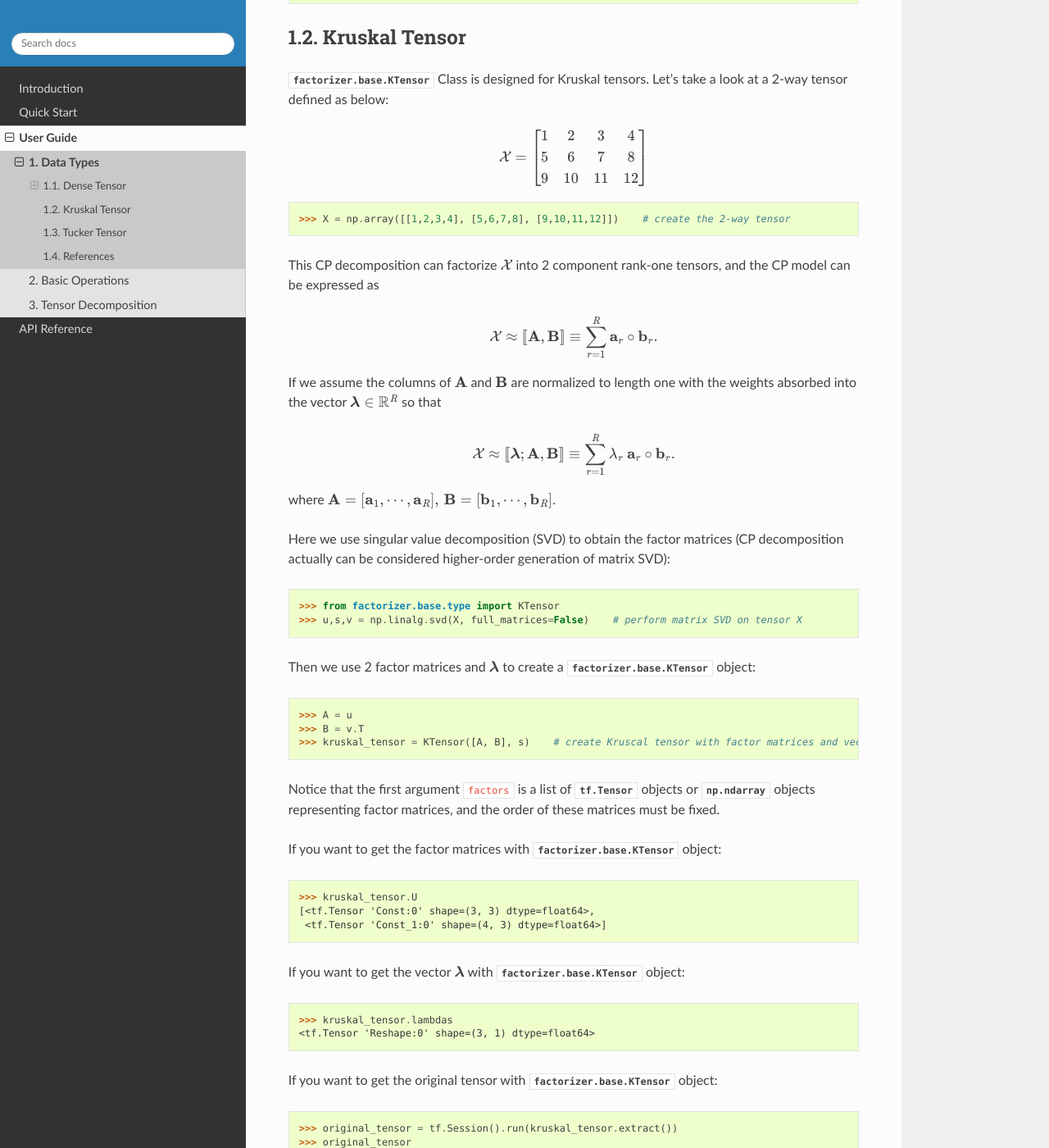
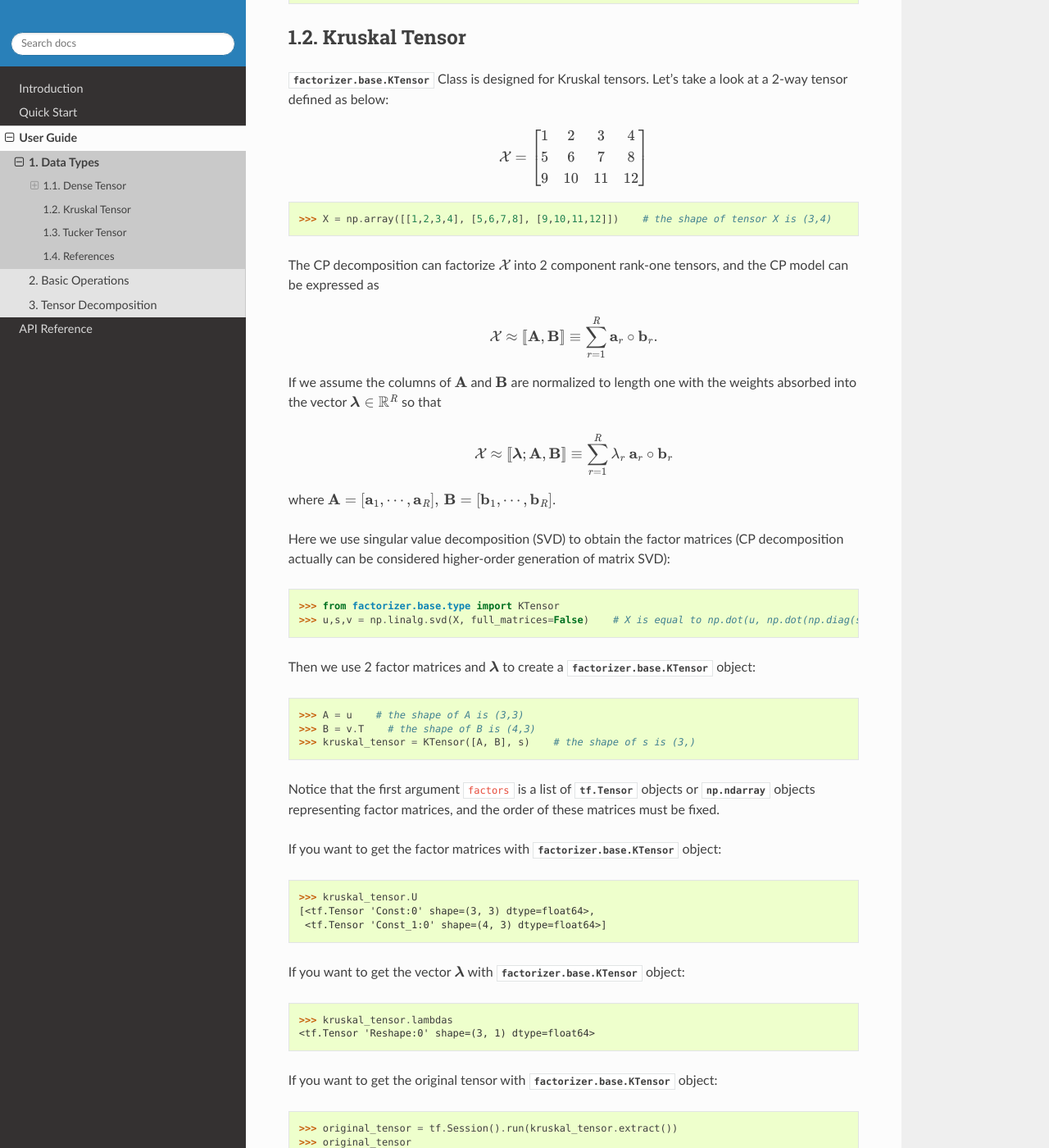
Before and after one commit to Large-Scale-Tensor-Decomposition/TensorD, a Sphinx documentation site: the page built from docs/source/guide_data.rst, in a window 1280 px wide and 1400 px high, scrolled down 770 px. Shown: the whole window at 82% size. Built offline with Sphinx 7.4.7 and the Read the Docs theme 2.0.0, drawn with Linux system fonts in a browser that asks for light colours; pages that are not in the unit, such as notebooks, are missing from menus; some of the changed text lies outside the part shown.

Commit message:
Revise some code blocks and spelling mistakes

```diff
--- a/docs/source/guide_data.rst
+++ b/docs/source/guide_data.rst
@@ -63,9 +63,9 @@ Let's take a look at a 2-way tensor defined as below:
 
 .. code-block:: python
 
-   >>> X = np.array([[1,2,3,4], [5,6,7,8], [9,10,11,12]])    # create the 2-way tensor
+   >>> X = np.array([[1,2,3,4], [5,6,7,8], [9,10,11,12]])    # the shape of tensor X is (3,4)
 
-This CP decomposition can factorize :math:`\mathcal{X}` into 2 component rank-one tensors, and the CP model can be
+The CP decomposition can factorize :math:`\mathcal{X}` into 2 component rank-one tensors, and the CP model can be
 expressed as
 
 .. math::
@@ -81,7 +81,7 @@ absorbed into the vector :math:`\boldsymbol{\lambda}  \in \mathbb{R}^\mathit{R}`
    \mathcal{X} \approx
    [\![ \boldsymbol{\lambda};\mathbf{A}, \mathbf{B} ]\!]
    \equiv
-   \sum\limits_{r=1}^\mathit{R} \lambda_r \: \mathbf{a}_r \circ \mathbf{b}_r.
+   \sum\limits_{r=1}^\mathit{R} \lambda_r \: \mathbf{a}_r \circ \mathbf{b}_r
 where :math:`\mathbf{A} = [ \mathbf{a}_1, \cdots, \mathbf{a}_\mathit{R} ], \, \mathbf{B} = [ \mathbf{b}_1, \cdots, \mathbf{b}_\mathit{R} ]`.
 
 Here we use singular value decomposition (SVD) to obtain the factor matrices (CP decomposition actually can be
@@ -90,15 +90,15 @@ considered higher-order generation of matrix SVD):
 .. code-block:: python
 
    >>> from factorizer.base.type import KTensor
-   >>> u,s,v = np.linalg.svd(X, full_matrices=False)    # perform matrix SVD on tensor X
+   >>> u,s,v = np.linalg.svd(X, full_matrices=False)    # X is equal to np.dot(u, np.dot(np.diag(s), v)), that is X = u * diag(s) * v
 
 Then we use 2 factor matrices and :math:`\boldsymbol{\lambda}` to create a :class:`factorizer.base.KTensor` object:
 
 .. code-block:: python
 
-   >>> A = u
-   >>> B = v.T
-   >>> kruskal_tensor = KTensor([A, B], s)    # create Kruscal tensor with factor matrices and vector
+   >>> A = u    # the shape of A is (3,3)
+   >>> B = v.T    # the shape of B is (4,3)
+   >>> kruskal_tensor = KTensor([A, B], s)    # the shape of s is (3,)
 
 Notice that the first argument ``factors`` is a list of :class:`tf.Tensor` objects or :class:`np.ndarray` objects
 representing factor matrices, and the order of these matrices must be fixed.
@@ -134,6 +134,7 @@ To make sure ``original_tensor`` is equal to the tensor :math:`\mathcal{X}`, you
 
    >>> np.testing.assert_array_almost_equal(X, original_tensor)
    # no Traceback means these two np.ndarray objects are exactly the same
+
 Refer to [1]_ for more mathematical details.
 
 Tucker Tensor
@@ -144,4 +145,5 @@ Tucker Tensor
 
 References
 ----------
-.. [1]
+.. [1] Tamara G. Kolda and Brett W. Bader, "Tensor Decompositions and Applications",
+       SIAM REVIEW, vol. 51, n. 3, pp. 455-500, 2009.
```
